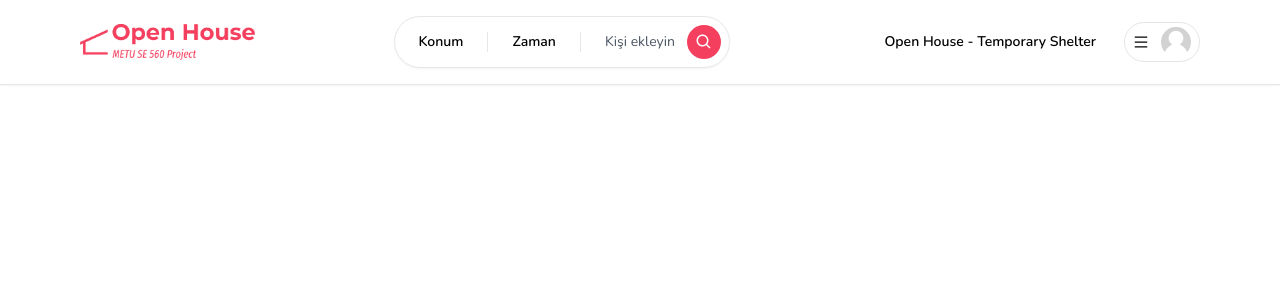
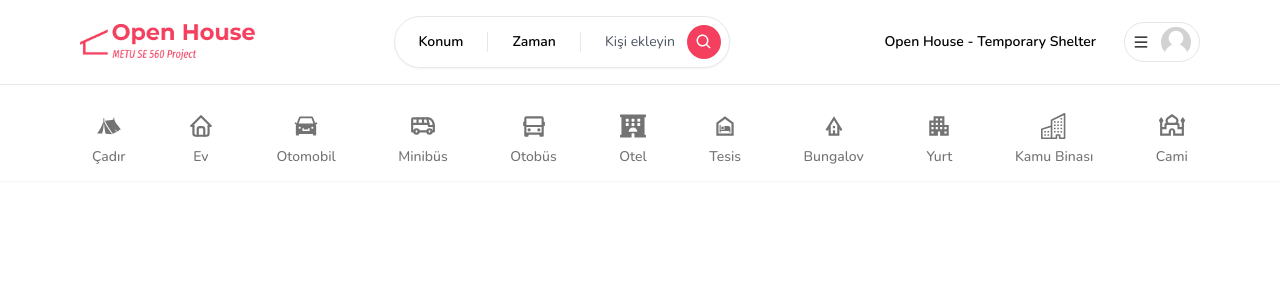
Before and after one commit to Okaca/SE560_OpenHouse, a Next.js app: page / in a window 1280 px wide. Shown: the top 300 px of the page. Built offline with nearby package versions, Linux system fonts and the light colour scheme; no server answers.

Commit message:
Add Categories UI
@3:11:36 in tutorial

```diff
--- /dev/null
+++ b/app/components/CategoryBox.tsx
@@ -0,0 +1,74 @@
+'use client';
+
+import { useRouter, useSearchParams } from "next/navigation";
+import { useCallback } from "react";
+import { IconType } from "react-icons";
+
+import qs from 'query-string';
+
+interface CategoryBoxProps {
+    icon: IconType;
+    label: string;
+    selected?: boolean;
+}
+
+const CategoryBox: React.FC<CategoryBoxProps> = ({
+    icon: Icon,
+    label,
+    selected
+}) => {
+    const router = useRouter();
+    const params = useSearchParams();
+
+    const handleClick = useCallback(() => {
+        let currentQuery = {};
+
+        if (params) {
+            currentQuery = qs.parse(params.toString());
+        }
+
+        const updatedQuery: any = {
+            ... currentQuery,
+            category: label
+        }
+
+        if (params?.get('category') === label) {
+            delete updatedQuery.category;
+        }
+
+        const url = qs.stringifyUrl({
+            url: '/',
+            query: updatedQuery
+        }, { skipNull: true });
+
+        router.push(url);
+
+    }, [label, params, router]);
+
+    return(
+        <div
+            onClick={handleClick}
+            className={`
+                flex
+                flex-col
+                items-center
+                justify-center
+                gap-2
+                p-3
+                border-b-2
+                hover:text-neutral-800
+                transition
+                cursor-pointer
+                ${selected ? 'border-b-neutral-800' : 'border-transparent'}
+                ${selected ? 'text-neutral-800' : 'text-neutral-500'}
+            `}
+        >
+            <Icon size={26} />
+            <div className="font-medium text-sm">
+                {label}
+            </div>
+        </div>
+    );
+}
+
+export default CategoryBox;
--- /dev/null
+++ b/app/components/navbar/Categories.tsx
@@ -0,0 +1,110 @@
+'use client';
+
+import Container from "../Container";
+
+import { TbHome, TbBus } from "react-icons/tb";
+import { GiCampingTent } from "react-icons/gi";
+import { FaHotel } from "react-icons/fa";
+import { MdOutlineNightShelter, MdOutlineBungalow, MdApartment, MdOutlineMosque } from "react-icons/md"
+import { AiFillCar } from "react-icons/ai";
+import { RiBus2Line } from "react-icons/ri";
+import { BsBuildings } from "react-icons/bs";
+import CategoryBox from "../CategoryBox";
+import { usePathname, useSearchParams } from "next/navigation";
+// import { FaHotel } from "react-icons/md";
+
+export const categories = [
+    {
+        label: 'Çadır',
+        icon: GiCampingTent,
+        description: 'Barınma tipi Çadır!'
+    },
+    {
+        label: 'Ev',
+        icon: TbHome,
+        description: 'Barınma tipi Ev!'
+    },
+    {
+        label: 'Otomobil',
+        icon: AiFillCar,
+        description: 'Barınma tipi Otomobil!'
+    },
+    {
+        label: 'Minibüs',
+        icon: TbBus,
+        description: 'Barınma tipi Minibüs!'
+    },
+    {
+        label: 'Otobüs',
+        icon: RiBus2Line,
+        description: 'Barınma tipi Otobüs!'
+    },
+    {
+        label: 'Otel',
+        icon: FaHotel,
+        description: 'Barınma tipi Otel!'
+    },
+    {
+        label: 'Tesis',
+        icon: MdOutlineNightShelter,
+        description: 'Barınma tipi Tesis!'
+    },
+    {
+        label: 'Bungalov',
+        icon: MdOutlineBungalow,
+        description: 'Barınma tipi Bungalov!'
+    },
+    {
+        label: 'Yurt',
+        icon: MdApartment,
+        description: 'Barınma tipi Yurt!'
+    },
+    {
+        label: 'Kamu Binası',
+        icon: BsBuildings,
+        description: 'Barınma tipi Kamu Binası!'
+    },
+    {
+        label: 'Cami',
+        icon: MdOutlineMosque,
+        description: 'Barınma tipi Cami!'
+    },
+]
+
+const Categories = () => {
+    const params = useSearchParams();
+    const category = params?.get('category');
+    const pathname = usePathname();
+
+    const isMainPage = pathname === '/';
+
+    if(!isMainPage) {
+        return null;
+    }
+
+    return(
+        <Container>
+            <div
+                className="
+                    pt-4
+                    flex
+                    flex-row
+                    items-center
+                    justify-between
+                    overflow-x-auto
+                "
+            >
+                {categories.map((item) => (
+                    <CategoryBox
+                        key={item.label}
+                        label={item.label}
+                        selected={category === item.label}
+                        icon={item.icon}
+                    />
+                ))}
+            </div>
+        </Container>
+    );
+}
+
+export default Categories;
--- a/app/components/navbar/Logo.tsx
+++ b/app/components/navbar/Logo.tsx
@@ -8,6 +8,7 @@ const Logo = () => {
 
     return(
         <Image
+            onClick={() => router.push('/')}
             alt="Logo"
             className="hidden md:block cursor-pointer"
             height="100"
--- a/app/components/navbar/Navbar.tsx
+++ b/app/components/navbar/Navbar.tsx
@@ -1,6 +1,7 @@
 'use client';
 
 import Container from "../Container";
+import Categories from "./Categories";
 import Logo from "./Logo";
 import Search from "./Search";
 import UserMenu from "./UserMenu";
@@ -38,6 +39,7 @@ const Navbar: React.FC<NavbarProps> = ({
         </div>
       </Container>
     </div>
+      <Categories />
   </div>
   );
 }
--- a/package.json
+++ b/package.json
@@ -20,6 +20,7 @@
     "eslint-config-next": "13.3.1",
     "next": "13.3.1",
     "next-auth": "^4.22.1",
+    "query-string": "^8.1.0",
     "react": "18.2.0",
     "react-dom": "18.2.0",
     "react-hook-form": "^7.43.9",
```
Also changed, not shown: 1 other file (tests, documents, lock files or other folders).
